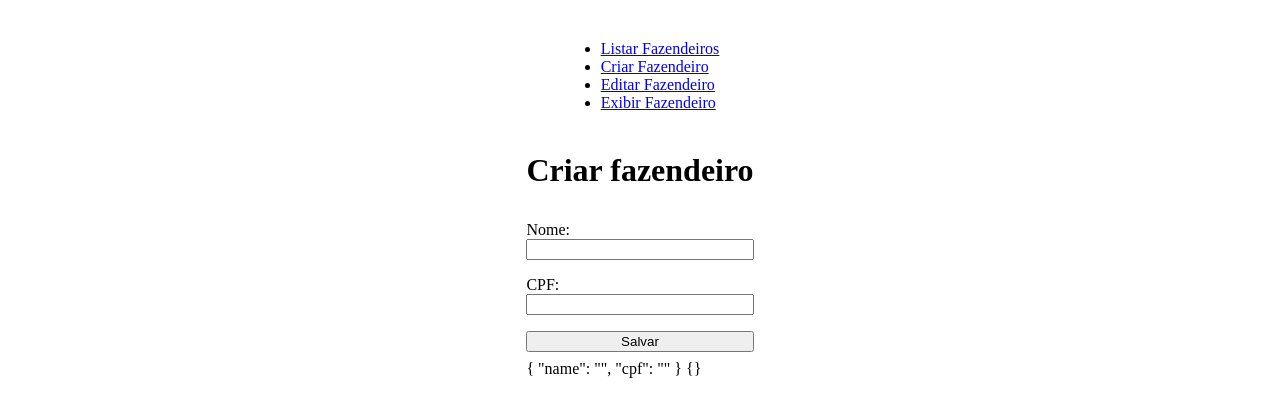
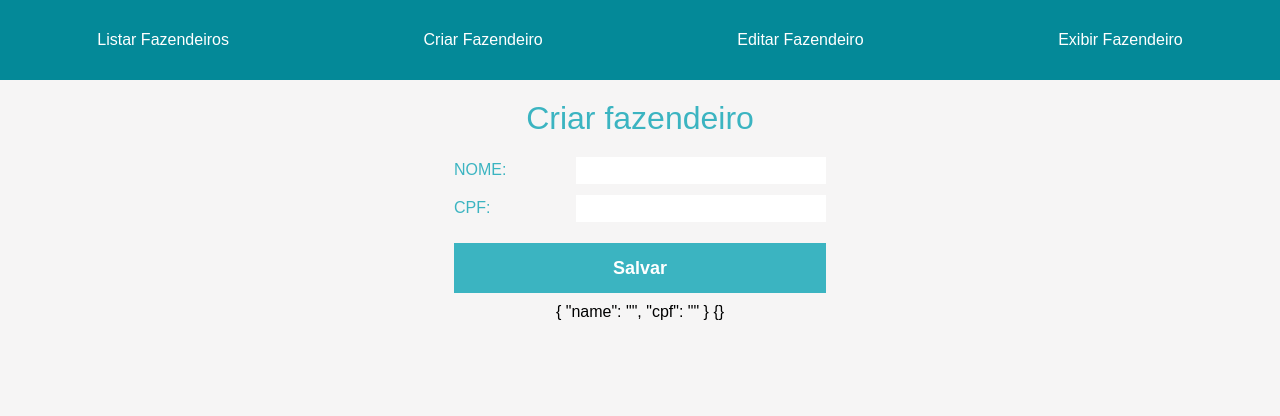
Before and after one commit to edimossilva/vue4fun, a Vue app in the folder vue4funn/: page /#/grower/new in a window 1280 px wide. Shown: the top 416 px of the page. Built offline with nearby package versions, Linux system fonts and the light colour scheme.

Commit message:
adding style

```diff
--- a/vue4funn/src/App.vue
+++ b/vue4funn/src/App.vue
@@ -6,32 +6,42 @@
 </template>
 
 <script>
-import { routes } from './routes';
-import RoutesMenu from './components/routes-menu/RoutesMenu.vue';
+import { routes } from "./routes";
+import RoutesMenu from "./components/routes-menu/RoutesMenu.vue";
 
 export default {
-  name: 'app',
+  name: "app",
   components: {
-    'routes-menu': RoutesMenu,
+    "routes-menu": RoutesMenu
   },
   data() {
     return {
-      routes: routes,
-    }
-  },
-}
+      routes: routes
+    };
+  }
+};
 </script>
 
-<style>
-h1 {
-  margin-bottom: 24px;
-  margin-top: 24px;
+<style lang="scss">
+* {
+  margin: 0;
+  padding: 0;
+  box-sizing: border-box;
+  outline: 0;
 }
-.app__container {
-  align-items: center;
+html,
+body,
+#app {
+  width: 100%;
+  height: 100%;
   display: flex;
   flex-direction: column;
-  justify-content: center;
-  padding: 16px;
+}
+
+body {
+  text-rendering: optimizeLegibility !important;
+  -webkit-font-smoothing: antialiased !important;
+  background: #f6f5f5;
+  font-family: "Montserrat", sans-serif;
 }
 </style>
--- a/vue4funn/src/components/grower/grower-edit.vue
+++ b/vue4funn/src/components/grower/grower-edit.vue
@@ -1,43 +1,37 @@
 <template>
-  <div class="rower-new__container">
-    <h1 class="grower-new__title">Editar fazendeiro</h1>
-    <my-select
-      :growers="growers"
-      v-on:selectedItemChange="onSelectedItemChange"
-    >
-    </my-select>
-    <grower-form
-      v-if="selectedGrower"
-      :grower="selectedGrower"
-      :onSaveGrower="editGrower"
-    >
-    </grower-form>
+  <div>
+    <h1>Editar fazendeiro</h1>
+    <my-select :growers="growers" v-on:selectedItemChange="onSelectedItemChange"></my-select>
+    <grower-form v-if="selectedGrower" :grower="selectedGrower" :onSaveGrower="editGrower"></grower-form>
   </div>
 </template>
 
 <script>
-import growerApi from '../../services/grower-api'
-import GrowerForm from './grower-form.vue';
-import MySelect from '../shared/select.vue';
+import growerApi from "../../services/grower-api";
+import GrowerForm from "./grower-form.vue";
+import MySelect from "../shared/select.vue";
 
 export default {
   name: "GrowerEdit",
   components: {
-    'grower-form': GrowerForm,
-    'my-select': MySelect,
+    "grower-form": GrowerForm,
+    "my-select": MySelect
   },
   data() {
     return {
-      selectedId: "",
-    }
+      selectedId: ""
+    };
   },
   methods: {
     editGrower(grower) {
-      growerApi.editGrower(grower)
+      growerApi
+        .editGrower(grower)
         .then(response => this.storeGrower(response.data))
         .catch(error => {
           if (error.response.status == 404) {
-            console.log('não encontramos esse rapaz no servidor, vamos edita-lo localmente');
+            console.log(
+              "não encontramos esse rapaz no servidor, vamos edita-lo localmente"
+            );
             this.storeGrower(grower);
           } else {
             console.log(error);
@@ -45,10 +39,10 @@ export default {
         });
     },
     storeGrower(grower) {
-      this.$store.commit('updateGrower', grower);
+      this.$store.commit("updateGrower", grower);
     },
-    onSelectedItemChange (value) {
-      this.selectedId = value
+    onSelectedItemChange(value) {
+      this.selectedId = value;
     }
   },
   computed: {
@@ -58,15 +52,21 @@ export default {
     selectedGrower() {
       return this.growers.find(grower => grower.id == this.selectedId);
     }
-  },
-}
+  }
+};
 </script>
 
-<style>
-  .rower-new__container {
-    margin: 0px;
+<style lang="scss" scoped>
+div {
+  width: 100%;
+  display: flex;
+  flex-direction: column;
+  align-items: center;
+  justify-content: center;
+  margin-top: 20px;
+  h1 {
+    font-weight: normal;
+    color: #3bb4c1;
   }
-  .grower-new__title {
-    text-align: center;
-  }
+}
 </style>
--- a/vue4funn/src/components/grower/grower-form.vue
+++ b/vue4funn/src/components/grower/grower-form.vue
@@ -1,21 +1,15 @@
 <template>
-  <form class="grower-new__form">
-    <div class="grower-new__form-item">
+  <form>
+    <div>
       <label>Nome:</label>
-      <input
-        type="text"
-        v-model="newGrower.name"
-        />
+      <input type="text" v-model="newGrower.name">
     </div>
-    <div class="grower-new__form-item">
+    <div>
       <label>CPF:</label>
-      <input
-        type="text"
-        v-model="newGrower.cpf"
-        />
+      <input type="text" v-model="newGrower.cpf">
     </div>
-    <div class="grower-new__form-item">
-      <button @click="onSaveGrower(newGrower)"> Salvar </button>
+    <div>
+      <button @click="onSaveGrower(newGrower)">Salvar</button>
     </div>
     {{newGrower}}
     {{grower}}
@@ -23,35 +17,65 @@
 </template>
 
 <script>
-
 export default {
   name: "GrowerForm",
-  props: ['grower','onSaveGrower'],
+  props: ["grower", "onSaveGrower"],
   data() {
     return {
-      newGrower: {"name":"", "cpf": ""},
-    }
+      newGrower: { name: "", cpf: "" }
+    };
   },
   mounted() {
-    Object.assign(this.newGrower, this.grower)
+    Object.assign(this.newGrower, this.grower);
   },
   watch: {
-    grower: function () {
-      Object.assign(this.newGrower, this.grower)
-    },
+    grower: function() {
+      Object.assign(this.newGrower, this.grower);
     }
   }
+};
 </script>
 
-<style>
-  .grower-new__form {
+<style lang="scss" scoped>
+form {
+  width: 100%;
   display: flex;
   flex-direction: column;
+  align-items: center;
+  justify-content: center;
+  margin-top: 20px;
+  div {
+    width: 30%;
+    display: flex;
+    color: #3bb4c1;
+    text-transform: uppercase;
+
+    label {
+      width: 30%;
+      line-height: 26px;
+      margin-bottom: 12px;
     }
-  .grower-new__form-item {
-    display: flex;
-    flex-direction: column;
-    margin-bottom: 8px;
-    margin-top:8px;
+
+    input {
+      height: 70%;
+      margin-left: 10px;
+      padding: 6px;
+      border: none;
+      font-size: 17px;
+      flex: 1;
+    }
+  }
+
+  button {
+    width: 100%;
+    height: 50px;
+    background-color: #3bb4c1;
+    color: #fff;
+    border: none;
+    font-weight: bold;
+    font-size: 18px;
+    margin-top: 10px;
+    margin-bottom: 10px;
+  }
 }
 </style>
--- a/vue4funn/src/components/grower/grower-list.vue
+++ b/vue4funn/src/components/grower/grower-list.vue
@@ -1,6 +1,7 @@
 <template>
-  <div class="rower-list__container">
-    <h1 class="grower-list__title">Listar fazendeiros</h1>
+  <div>
+    <h1>Listar fazendeiros</h1>
+    <div class="filter">
       <my-filter
         :list="growers"
         propertyTitle="Nome"
@@ -13,41 +14,46 @@
         propertyName="cpf"
         v-on:foundItemsChange="onFoundGrowersChange"
       />
-    <table class="grower-list__table">
+    </div>
+    <table>
+      <thead>
         <tr>
           <ordenable :list="foundGrowers" propertyTitle="Id" propertyName="id"></ordenable>
           <ordenable :list="foundGrowers" propertyTitle="Nome" propertyName="name"></ordenable>
           <ordenable :list="foundGrowers" propertyTitle="CPF" propertyName="cpf"></ordenable>
-        <th> Apagar </th>
+          <th>Apagar</th>
         </tr>
+      </thead>
+      <tbody>
         <tr v-for="grower in visibleGrowers" v-bind:key="grower.id">
-        <td> {{grower.id}} </td>
-        <td> {{grower.name}} </td>
-        <td> {{grower.cpf}} </td>
+          <td>{{grower.id}}</td>
+          <td>{{grower.name}}</td>
+          <td>{{grower.cpf}}</td>
           <grower-delete-button :grower="grower"/>
         </tr>
+      </tbody>
     </table>
   </div>
 </template>
 
 <script>
-import growerApi from '../../services/grower-api';
-import Ordenable from '../shared/ordenable';
-import MyFilter from '../shared/my-filter';
-import GrowerDeleteButton from './shared/grower-delete-button';
+import growerApi from "../../services/grower-api";
+import Ordenable from "../shared/ordenable";
+import MyFilter from "../shared/my-filter";
+import GrowerDeleteButton from "./shared/grower-delete-button";
 
 export default {
   name: "GrowerList",
   components: {
-    'my-filter': MyFilter,
-    'ordenable': Ordenable,
-    'grower-delete-button': GrowerDeleteButton,
+    "my-filter": MyFilter,
+    ordenable: Ordenable,
+    "grower-delete-button": GrowerDeleteButton
   },
   data() {
     return {
-      searchName: '',
-      foundGrowers: [],
-    }
+      searchName: "",
+      foundGrowers: []
+    };
   },
   methods: {
     getGrowers() {
@@ -55,15 +61,15 @@ export default {
         growerApi.getGrowers().then(response => {
           this.storeGrowers(response.data);
           this.foundGrowers = response.data;
-        })
+        });
       }
     },
     storeGrowers(growers) {
-      this.$store.commit('addGrowers', growers);
+      this.$store.commit("addGrowers", growers);
     },
     onFoundGrowersChange(foundGrowers) {
       this.foundGrowers = foundGrowers;
-    },
+    }
   },
   computed: {
     growers() {
@@ -72,27 +78,76 @@ export default {
     visibleGrowers() {
       if (this.foundGrowers && this.foundGrowers.length) {
         return this.foundGrowers;
-      }
-      else {
+      } else {
         this.foundGrowers = this.growers;
-        return this.foundGrowers;
+        return this.growers;
       }
     }
   },
   mounted: function() {
     this.getGrowers();
-  },
   }
+};
 </script>
 
-<style>
-  .rower-list__container {
-    margin: 0px;
+<style lang="scss" scoped>
+div {
+  display: flex;
+  flex-direction: column;
+  align-items: center;
+  margin: 20px;
+  border-collapse: collapse;
+
+  h1 {
+    font-weight: normal;
+    color: #3bb4c1;
   }
-  .grower-list__title {
+
+  .filter {
+    width: 100%;
+    display: flex;
+    flex-direction: row;
+    align-items: center;
+    justify-content: center;
+  }
+
+  table {
+    width: 100%;
     text-align: center;
+    margin: 10px 50px;
+    padding: 20px;
+    border-collapse: collapse;
+    thead th {
+      min-width: 100px;
+      background-color: #3bb4c1;
+      color: white;
+      border: 1px solid #ddd;
+      padding: 8px;
+      font-size: 11px;
+      letter-spacing: 1.11px;
+      font-weight: normal;
+      text-transform: uppercase;
     }
-  .grower-list__table {
-    list-style-type: none;
+    tbody tr {
+      td {
+        font-size: 13px;
+        padding: 0 10px;
+        line-height: 40px;
+        background: #fff;
+        color: #048998;
+
+        &:first-child {
+          width: 40px;
+        }
+
+        :nth-child(even) {
+          background-color: #f2f2f2;
+        }
+      }
+      :hover {
+        background-color: #f6f5f5;
+      }
+    }
+  }
 }
 </style>
--- a/vue4funn/src/components/grower/grower-new.vue
+++ b/vue4funn/src/components/grower/grower-new.vue
@@ -1,44 +1,48 @@
 <template>
-  <div class="rower-new__container">
-    <h1 class="grower-new__title">Criar fazendeiro</h1>
-    <grower-form
-      :grower="grower"
-      :onSaveGrower="saveGrower"
-      >
-    </grower-form>
+  <div>
+    <h1>Criar fazendeiro</h1>
+    <grower-form :grower="grower" :onSaveGrower="saveGrower"/>
   </div>
 </template>
 
 <script>
-import growerApi from '../../services/grower-api'
-import GrowerForm from './grower-form.vue';
+import growerApi from "../../services/grower-api";
+import GrowerForm from "./grower-form.vue";
 
 export default {
   name: "GrowerNew",
   components: {
-    'grower-form': GrowerForm,
+    "grower-form": GrowerForm
   },
   data() {
     return {
-      grower: {},
-    }
+      grower: {}
+    };
   },
   methods: {
     saveGrower(grower) {
-      growerApi.createGrower(grower).then(response => this.storeGrower(response.data));
+      growerApi
+        .createGrower(grower)
+        .then(response => this.storeGrower(response.data));
     },
     storeGrower(grower) {
-      this.$store.commit('addGrower', grower);
-    },
-  },
-}
+      this.$store.commit("addGrower", grower);
+    }
+  }
+};
 </script>
 
-<style>
-  .rower-new__container {
-    margin: 0px;
+<style lang="scss" scoped>
+div {
+  display: flex;
+  flex-direction: column;
+  align-items: center;
+  justify-content: center;
+  margin: 20px;
+
+  h1 {
+    font-weight: normal;
+    color: #3bb4c1;
   }
-  .grower-new__title {
-    text-align: center;
-  }
+}
 </style>
--- a/vue4funn/src/components/grower/grower-show.vue
+++ b/vue4funn/src/components/grower/grower-show.vue
@@ -1,50 +1,34 @@
 <template>
-  <div class="rower-new__container">
-    <h1 class="grower-new__title">Exibir fazendeiro2</h1>
-    <my-select
-      :growers="growers"
-      v-on:selectedItemChange="onSelectedItemChange"
-    >
-    </my-select>
-    <form-item
-      v-if="selectedGrower"
-      label="Nome"
-      :field="selectedGrower.name"
-    >
-    </form-item>
-    <form-item
-      v-if="selectedGrower"
-      label="CPF"
-      :field="selectedGrower.cpf"
-    >
-    </form-item>
-    <property-list
-      v-if="selectedGrower"
-      :grower-id="selectedId">
-    </property-list>
+  <div>
+    <h1>Exibir fazendeiro</h1>
+    <my-select :growers="growers" v-on:selectedItemChange="onSelectedItemChange"></my-select>
+    <form-item v-if="selectedGrower" label="Nome" :field="selectedGrower.name"></form-item>
+    <form-item v-if="selectedGrower" label="CPF" :field="selectedGrower.cpf"></form-item>
+    <property-list v-if="selectedGrower" :grower-id="selectedId"></property-list>
   </div>
 </template>
 
 <script>
-import FormItem from '../shared/form-item.vue';
-import MySelect from '../shared/select.vue';
-import PropertyList from '../property/property-list.vue';
+import growerApi from "../../services/grower-api";
+import FormItem from "../shared/form-item.vue";
+import MySelect from "../shared/select.vue";
+import PropertyList from "../property/property-list.vue";
 
 export default {
   name: "GrowerShow",
   components: {
-    'form-item': FormItem,
-    'my-select': MySelect,
-    'property-list': PropertyList
+    "form-item": FormItem,
+    "my-select": MySelect,
+    "property-list": PropertyList
   },
   data() {
     return {
-      selectedId: "",
-    }
+      selectedId: ""
+    };
   },
   methods: {
-    onSelectedItemChange (value) {
-      this.selectedId = value
+    onSelectedItemChange(value) {
+      this.selectedId = value;
     }
   },
   computed: {
@@ -54,15 +38,21 @@ export default {
     selectedGrower() {
       return this.growers.find(grower => grower.id == this.selectedId);
     }
-  },
-}
+  }
+};
 </script>
 
-<style>
-  .rower-new__container {
-    margin: 0px;
+<style lang="scss" scoped>
+div {
+  width: 100%;
+  display: flex;
+  flex-direction: column;
+  align-items: center;
+  justify-content: center;
+  margin-top: 20px;
+  h1 {
+    font-weight: normal;
+    color: #3bb4c1;
   }
-  .grower-new__title {
-    text-align: center;
-  }
+}
 </style>
--- a/vue4funn/src/components/routes-menu/RoutesMenu.vue
+++ b/vue4funn/src/components/routes-menu/RoutesMenu.vue
@@ -2,7 +2,7 @@
   <nav>
     <ul>
       <li v-for="route in routes" :key="route.path">
-        <router-link :to="route.path">{{route.title}}</router-link>
+        <router-link class="router-link" :to="route.path">{{route.title}}</router-link>
       </li>
     </ul>
   </nav>
@@ -15,10 +15,30 @@ export default {
       type: Array,
       required: true
     }
-  },
-}
+  }
+};
 </script>
 
-<style>
+<style lang="scss" scoped>
+nav {
+  background-color: #048998;
+}
+nav,
+ul {
+  width: 100%;
+  height: 80px;
+  display: flex;
+  justify-content: space-around;
+  align-items: center;
+  list-style-type: none;
+  li,
+  .router-link {
+    text-decoration: none;
+    color: #fff;
 
+    :hover {
+      color: #e9e4e6;
+    }
+  }
+}
 </style>
--- a/vue4funn/src/main.js
+++ b/vue4funn/src/main.js
@@ -1,9 +1,11 @@
 import Vue from 'vue'
 import App from './App.vue'
 import VueRouter from 'vue-router';
+import { FontAwesomeIcon } from '@fortawesome/vue-fontawesome';
 import { routes } from './routes';
 import { store } from './store/store';
 
+Vue.component('font-awesome-icon', FontAwesomeIcon);
 Vue.use(VueRouter);
 
 Vue.config.productionTip = false
```
Also changed, not shown: vue4funn/package.json (+7 -2 lines), vue4funn/src/components/grower/shared/grower-delete-button.vue (+21 -13 lines), vue4funn/src/components/shared/my-filter.vue (+28 -16 lines), vue4funn/src/components/shared/select.vue (+23 -16 lines), 1 other file (tests, documents, lock files or other folders). Lines whose indentation alone changed are shown as unchanged.
